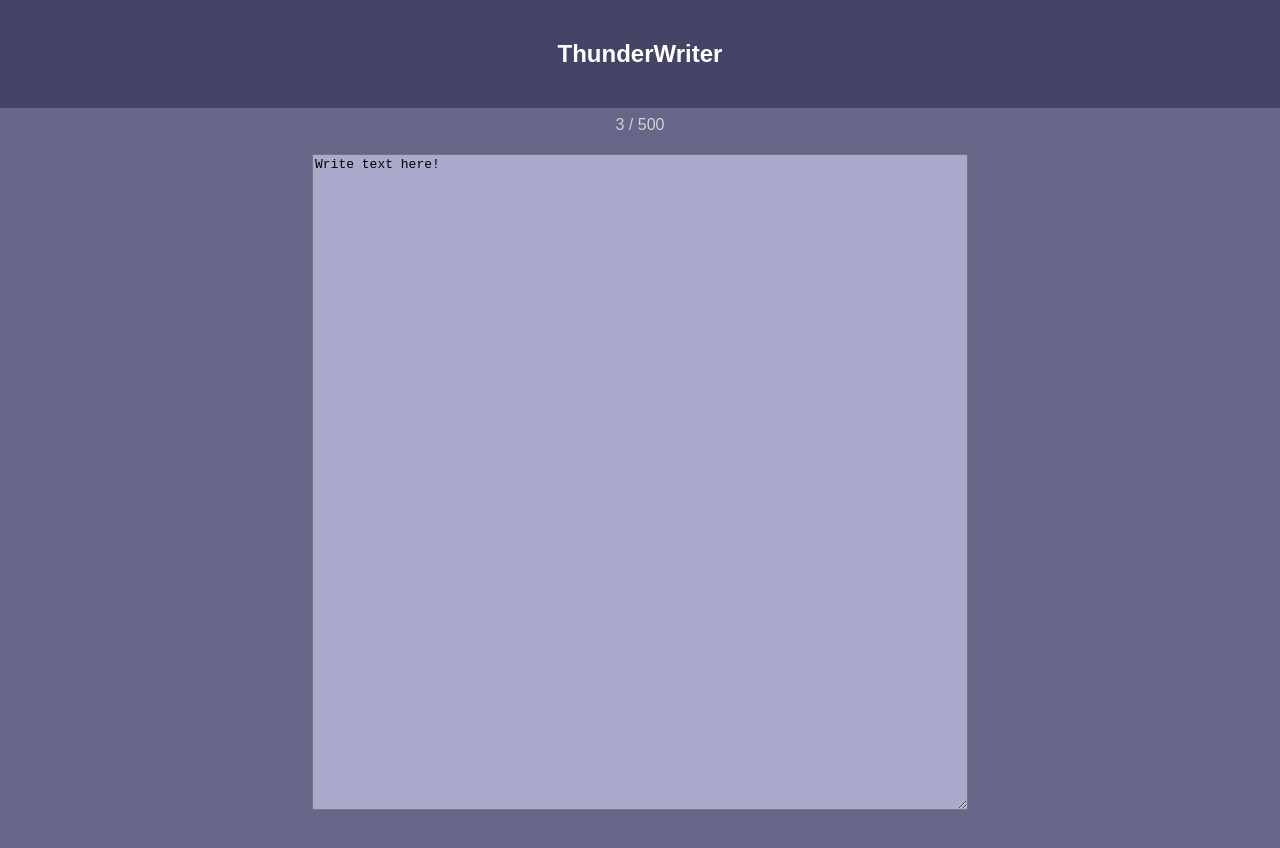
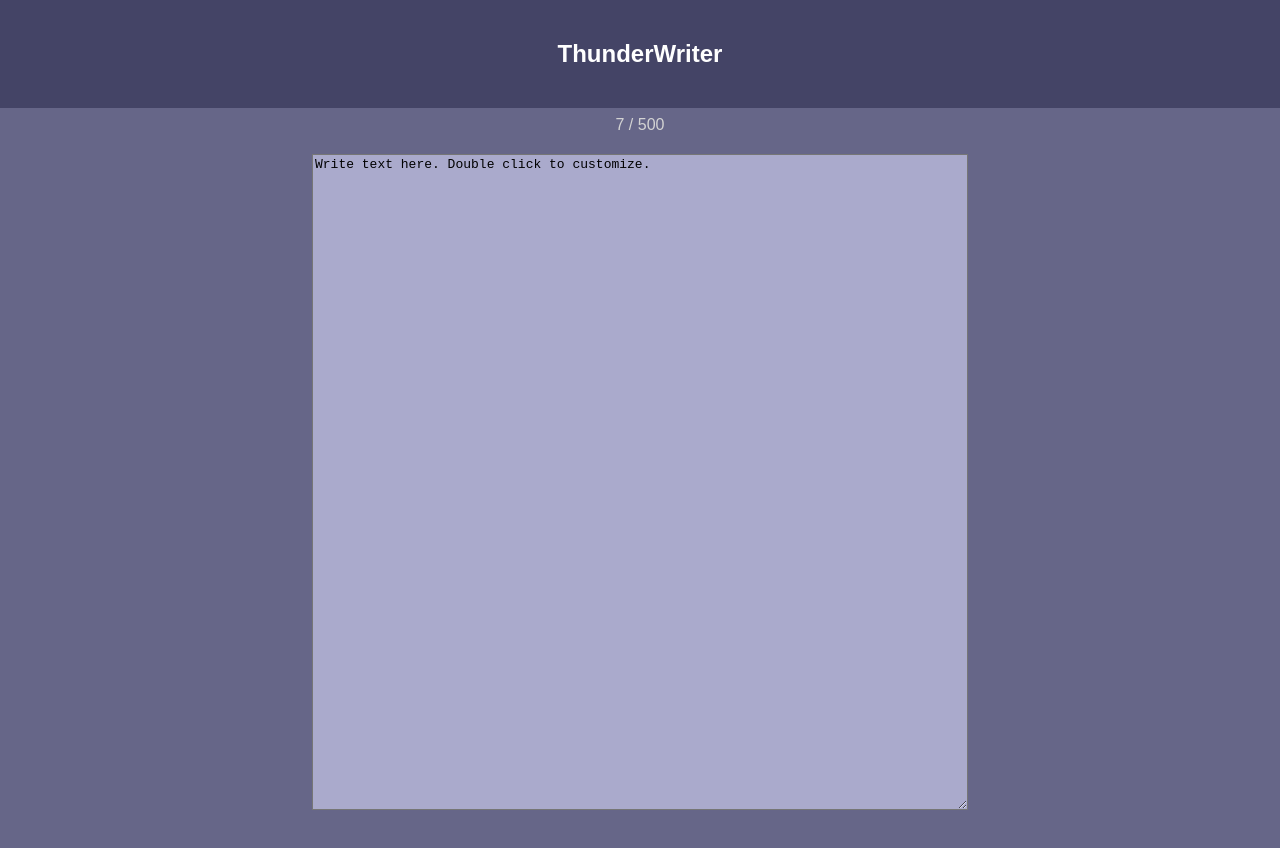
Before and after one commit to dhbradshaw/thunderwriter, a React (Create React App) app: page / in a window 1280 px wide. Shown: the top 848 px of the page. Built offline with nearby package versions, Linux system fonts and the light colour scheme.

Commit message:
Simplify initial text

```diff
--- a/src/TextEntry.js
+++ b/src/TextEntry.js
@@ -7,7 +7,8 @@ const storage = window.localStorage
 class TextEntry extends Component {
   constructor(props) {
     super(props)
-    const value = storage.getItem(textKey) || 'Write text here!'
+    const value =
+      storage.getItem(textKey) || 'Write text here. Double click to customize.'
     this.state = {
       value: value,
       count: wordCount(value),
```
